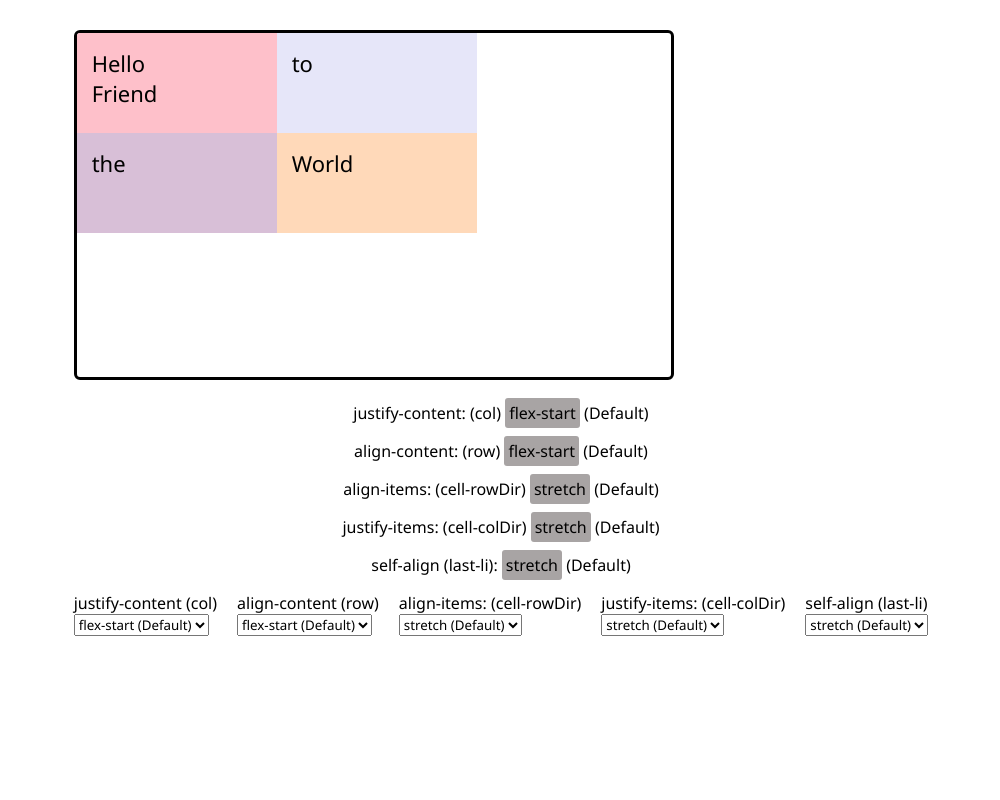
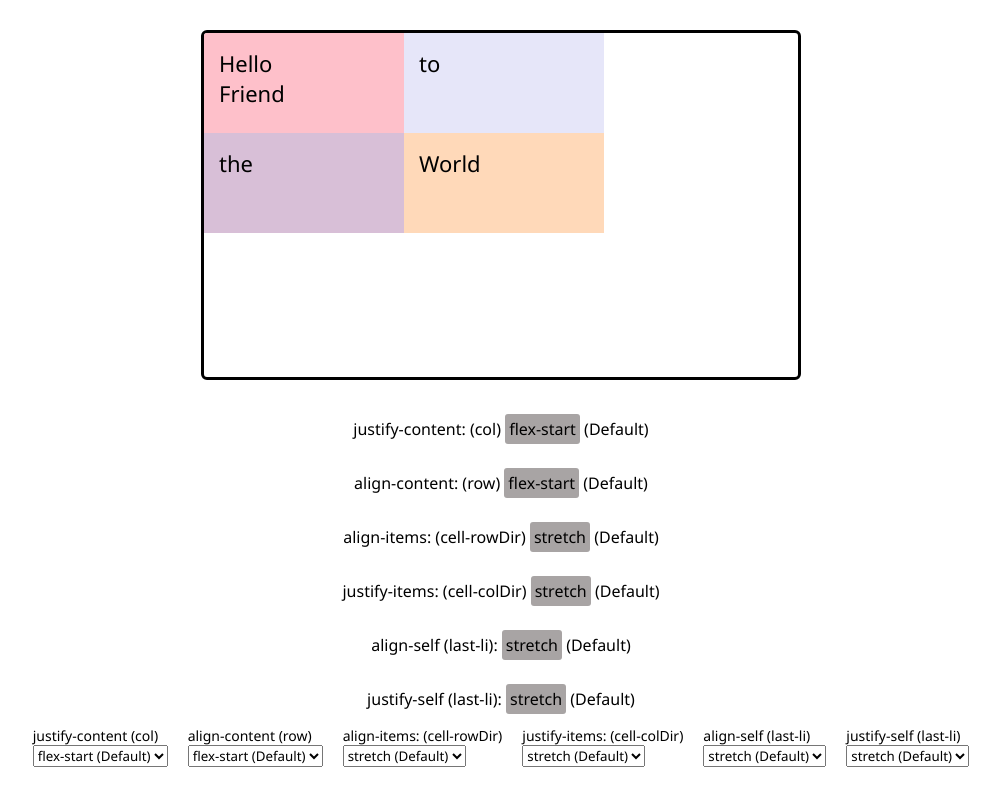
Before and after one commit to faseehahmed1/CSS_GRID, a React (Vite) app: page / in a window 1280 px wide. Shown: the whole page, without its empty margins (139-1139 px from the left). Built offline with nearby package versions, Linux system fonts and the light colour scheme.

Commit message:
justify self added

```diff
--- a/src/App.css
+++ b/src/App.css
@@ -12,6 +12,12 @@
 body{
   display: flex;
   justify-content: center;
+}
+
+.wrapper2{
+  display: flex;
+  flex-direction: column;
+  align-items: center;
 }
 
 p{
@@ -58,6 +64,8 @@ label{
   display: flex;
   flex-direction: column;
   align-items: flex-start;
+  font-size: 14px;
+
 }
 
 .dropdowns{
--- a/src/App.jsx
+++ b/src/App.jsx
@@ -11,9 +11,11 @@ function App() {
   const [currentAlignOption, setCurrentAlignOption] = useState("stretch");
   const [currentSelfAlignOption, setCurrentSelfAlignOption] =
     useState("stretch");
+  const [currentJustifySelfAlignOption, setJustifyCurrentSelfAlignOption] =
+    useState("stretch");
 
   return (
-    <>
+    <div className="wrapper2">
       <ul
         className="wrapper"
         style={{
@@ -28,7 +30,14 @@ function App() {
         </li>
         <li>to</li>
         <li>the</li>
-        <li style={{ alignSelf: currentSelfAlignOption }}>World</li>
+        <li
+          style={{
+            alignSelf: currentSelfAlignOption,
+            justifySelf: currentJustifySelfAlignOption,
+          }}
+        >
+          World
+        </li>
       </ul>
       <p>
         justify-content: (col) <code>{currentJustifyContentOption}</code>{" "}
@@ -47,8 +56,12 @@ function App() {
         {currentJustifyItemOption === "stretch" && "(Default)"}
       </p>
       <p>
-        self-align (last-li): <code>{currentSelfAlignOption}</code>{" "}
+      align-self (last-li): <code>{currentSelfAlignOption}</code>{" "}
         {currentSelfAlignOption === "stretch" && "(Default)"}
+      </p>
+      <p>
+        justify-self (last-li): <code>{currentJustifySelfAlignOption}</code>{" "}
+        {currentJustifySelfAlignOption === "stretch" && "(Default)"}
       </p>
 
       <div className="dropdowns">
@@ -86,7 +99,10 @@ function App() {
 
         <label htmlFor="align-items">
           align-items: (cell-rowDir)
-          <select id="align-items" onChange={(e) => setCurrentAlignOption(e.target.value)}>
+          <select
+            id="align-items"
+            onChange={(e) => setCurrentAlignOption(e.target.value)}
+          >
             <option value="stretch">stretch (Default)</option>
             <option value="flex-start">flex-start</option>
             <option value="flex-end">flex-end</option>
@@ -107,7 +123,7 @@ function App() {
         </label>
 
         <label htmlFor="setCurrentSelfAlignOption">
-          self-align (last-li)
+        align-self (last-li)
           <select onChange={(e) => setCurrentSelfAlignOption(e.target.value)}>
             <option value="stretch">stretch (Default)</option>
             <option value="flex-start">flex-start</option>
@@ -116,8 +132,19 @@ function App() {
             <option value="baseline">baseline</option>
           </select>
         </label>
+
+        <label htmlFor="setCurrentSelfAlignOption">
+          justify-self (last-li)
+          <select onChange={(e) => setJustifyCurrentSelfAlignOption(e.target.value)}>
+            <option value="stretch">stretch (Default)</option>
+            <option value="flex-start">flex-start</option>
+            <option value="flex-end">flex-end</option>
+            <option value="center">center</option>
+            <option value="baseline">baseline</option>
+          </select>
+        </label>
       </div>
-    </>
+    </div>
   );
 }
 
```
